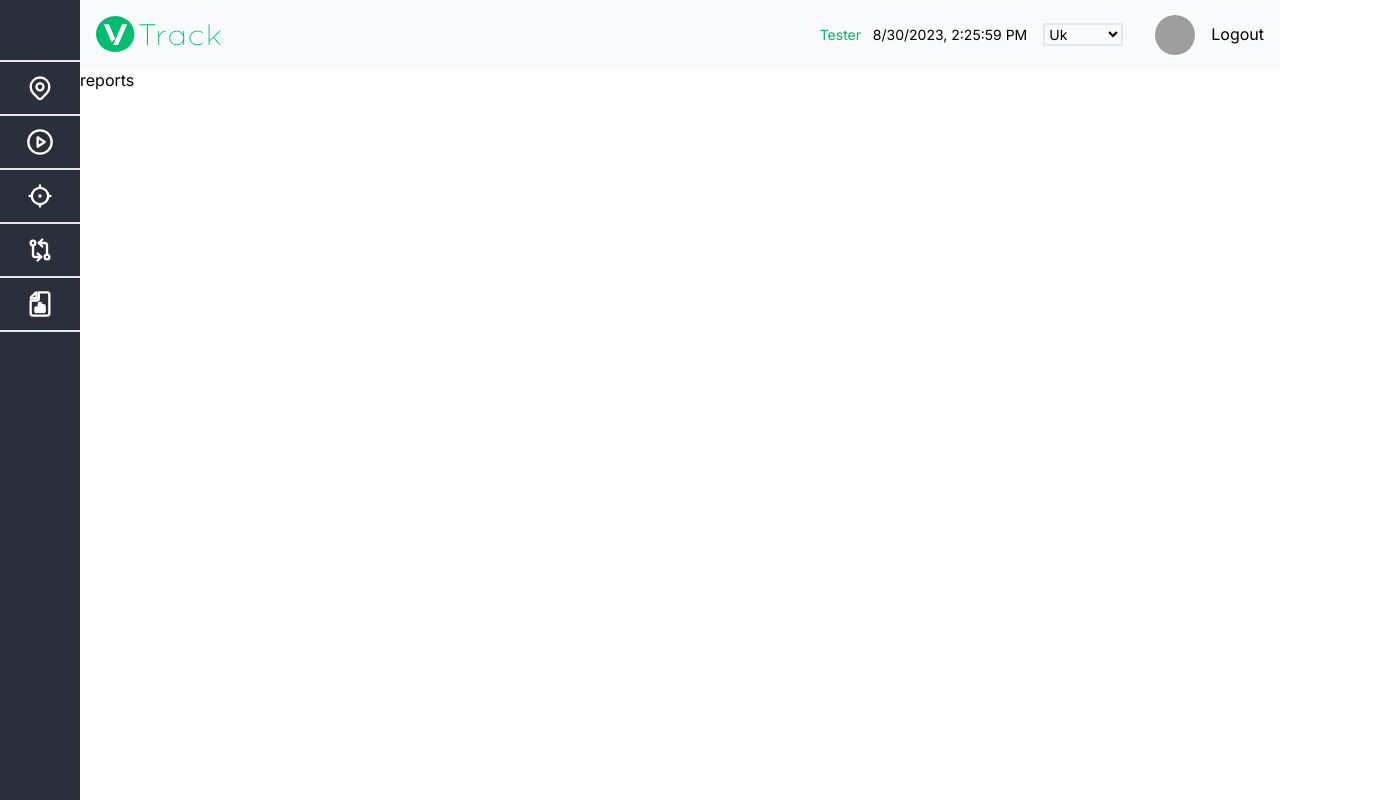
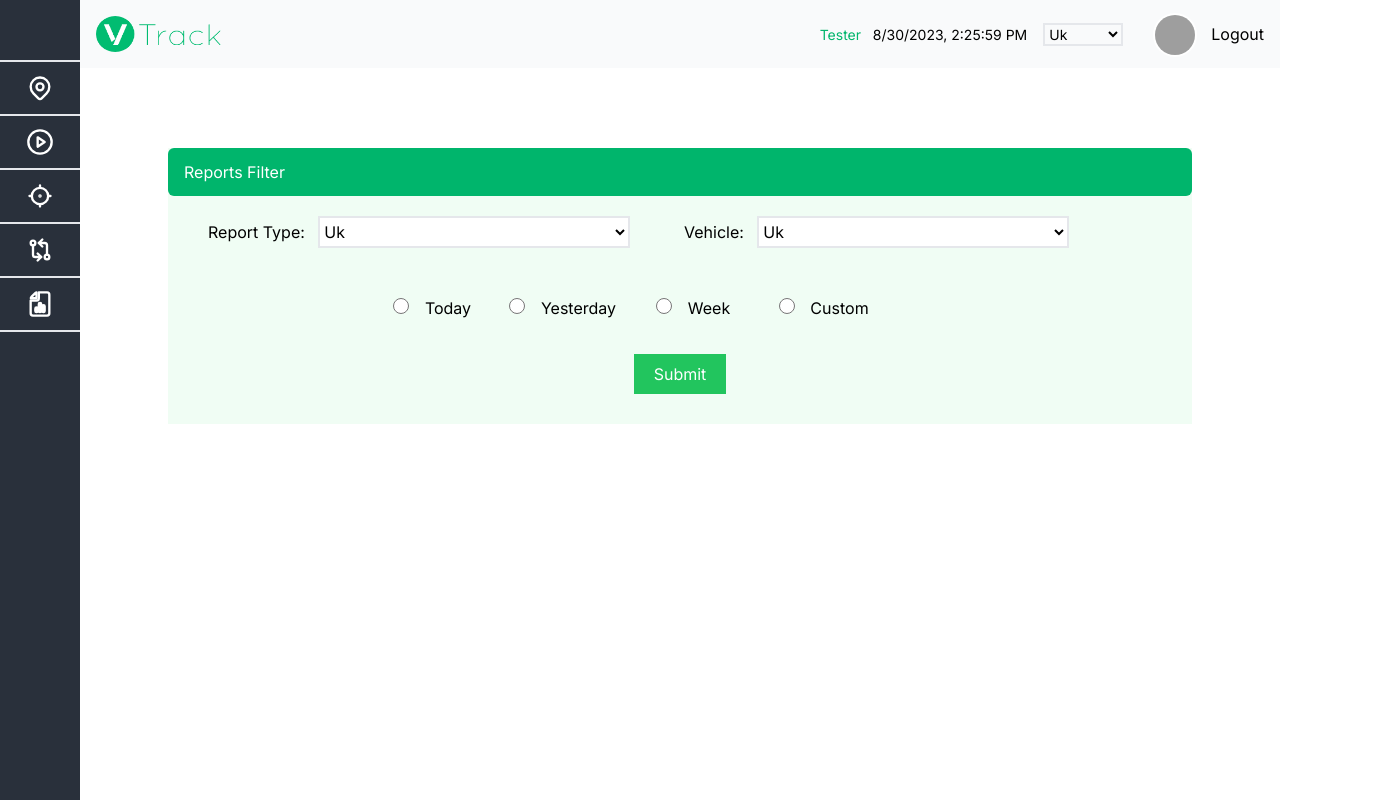
Before and after one commit to bilal-eurosoft/vtracknext, a Next.js app: page /Reports in a window 1280 px wide. Shown: the whole page, 1400 px wide, since content can reach past the window. Built offline with nearby package versions, Linux system fonts and the light colour scheme; no server answers; sample sign-in values are in the browser's storage; grey boxes are pictures that could not be loaded.

Commit message:
report page

```diff
--- a/src/app/Reports/loading.tsx
+++ /dev/null
@@ -1,14 +0,0 @@
-
-const Loading = () => {
-    return <div>
-        <div role="status">
-            <svg aria-hidden="true" className="inline fixed top-0 right-0 bottom-0 left-0 m-auto w-48 h-48  text-gray-200 animate-spin dark:text-gray-600 fill-green-500" viewBox="0 0 100 101" fill="none" xmlns="http://www.w3.org/2000/svg">
-                <path d="M100 50.5908C100 78.2051 77.6142 100.591 50 100.591C22.3858 100.591 0 78.2051 0 50.5908C0 22.9766 22.3858 0.59082 50 0.59082C77.6142 0.59082 100 22.9766 100 50.5908ZM9.08144 50.5908C9.08144 73.1895 27.4013 91.5094 50 91.5094C72.5987 91.5094 90.9186 73.1895 90.9186 50.5908C90.9186 27.9921 72.5987 9.67226 50 9.67226C27.4013 9.67226 9.08144 27.9921 9.08144 50.5908Z" fill="currentColor" />
-                <path d="M93.9676 39.0409C96.393 38.4038 97.8624 35.9116 97.0079 33.5539C95.2932 28.8227 92.871 24.3692 89.8167 20.348C85.8452 15.1192 80.8826 10.7238 75.2124 7.41289C69.5422 4.10194 63.2754 1.94025 56.7698 1.05124C51.7666 0.367541 46.6976 0.446843 41.7345 1.27873C39.2613 1.69328 37.813 4.19778 38.4501 6.62326C39.0873 9.04874 41.5694 10.4717 44.0505 10.1071C47.8511 9.54855 51.7191 9.52689 55.5402 10.0491C60.8642 10.7766 65.9928 12.5457 70.6331 15.2552C75.2735 17.9648 79.3347 21.5619 82.5849 25.841C84.9175 28.9121 86.7997 32.2913 88.1811 35.8758C89.083 38.2158 91.5421 39.6781 93.9676 39.0409Z" fill="currentFill" />
-            </svg>
-            <span className="sr-only">Loading...</span>
-        </div>
-    </div>
-}
-
-export default Loading
--- a/src/app/Reports/page.tsx
+++ b/src/app/Reports/page.tsx
@@ -1,3 +1,140 @@
 export default function Reports() {
-  return <p>reports</p>;
+  return <div>
+
+    <form className="container mx-auto lg:max-w-screen-lg">
+
+      <div className=" bg-green-50 mt-20">
+
+        <div className="grid grid-cols-1 " >
+          <p className="bg-[#00B56C] px-4 py-3 rounded-md text-white ">Reports Filter</p>
+        </div>
+
+
+        <div className="grid lg:grid-cols-2 md:grid-cols-2 sm:grid-cols-2  grid-cols-2 pt-5 px-10 gap-2 flex justify-center">
+          <div className="lg:col-span-1 md:col-span-1 sm:col-span-1 col-span-2 ">
+            <label>Report Type: &nbsp;&nbsp;
+              <select className="h-8 lg:w-4/6 w-full  border-2 boder-gray-100 bg-white outline-none">
+                <option>Uk</option>
+                <option>Uk</option>
+              </select>
+            </label>
+          </div>
+
+          <div className="lg:col-span-1 md:col-span-1 sm:col-span-1 col-span-2 lg:mt-0 md:mt-0 sm:mt-0 mt-4">
+            <label >Vehicle: &nbsp;&nbsp;
+              <select className="h-8 lg:w-4/6 w-full border-2 boder-gray-100 bg-white outline-none">
+                <option>Uk</option>
+                <option>Uk</option>
+              </select>
+            </label>
+          </div>
+
+        </div>
+        <br></br><br></br>
+
+        <div className="container grid lg:grid-cols-8  md:grid-cols-6 sm:grid-cols-5 gap-5 lg:text-center lg:mx-52 md:mx-24 sm:mx-10  flex justify-center">
+
+          <div className="lg:col-span-1 md:col-span-1 sm:col-span-1">
+            <input type="radio" className="w-5 h-4  " name="bilal" />
+            <label className=" " > &nbsp;&nbsp;Today</label>
+          </div>
+
+          <div className="lg:col-span-1 md:col-span-1 sm:col-span-1">
+            <input type="radio" className="w-5 h-4  " name="bilal" />
+            <label className=" " > &nbsp;&nbsp;Yesterday</label>
+          </div>
+
+          <div className="lg:col-span-1 md:col-span-1">
+            <input type="radio" className="w-5 h-4  " name="bilal" />
+            <label className=" " > &nbsp;&nbsp;Week</label>
+          </div>
+
+          <div className="lg:col-span-1 md:col-span-1">
+            <input type="radio" className="w-5 h-4  " name="bilal" />
+            <label className=" " > &nbsp;&nbsp;Custom</label>
+          </div>
+
+          {/* <div className="lg:col-span-1 md:col-span-2 mt-1">
+            <input type="radio" className="w-5 h-4  " name="bilal" />
+            <label className=" " > &nbsp;&nbsp;Today</label>
+          </div>
+
+          <div className="lg:col-span-1 md:col-span-3 mt-1">
+            <input type="radio" className="w-5 h-4  " name="bilal" />
+            <label className=" " > &nbsp;&nbsp;Yesterday</label>
+          </div>
+
+          <div className="lg:col-span-1 md:col-span-2 mt-1">
+            <input type="radio" className="w-5 h-4  " name="bilal" />
+            <label className=" " > &nbsp;&nbsp;Week</label>
+          </div> */}
+
+          {/*
+          <div className="lg:col-span-1 md:col-span-2 mt-1">
+            <input type="radio" className="w-5 h-4  " name="bilal" />
+            <label className=" " > &nbsp;&nbsp;Custom</label>
+          </div> */}
+          <br></br><br></br>
+          {/*
+          <div className="lg:col-span-2 md:col-span-3 mt-1">
+            <button className="bg-[#00B56C] px-5 text-white">Search</button>
+          </div> */}
+
+        </div>
+        {/* <div className="flex justify-center">
+          <div className="grid grid-cols-2  text-center  ms-10 md:gap-6  mt-5 mx-4">
+
+            <label>Enter your name: &nbsp;&nbsp;
+              <select className="h-8 w-80 border-2 boder-gray-100 bg-white outline-none">
+                <option>Uk</option>
+                <option>Uk</option>
+              </select>
+            </label>
+
+            <div className=" z-0 mb-6 group">
+              <label>Vehicle: &nbsp;&nbsp;
+                <select className="h-8 w-80 border-2 boder-gray-100 bg-white outline-none">
+                  <option>Uk</option>
+                  <option>Uk</option>
+                </select>
+              </label>
+            </div>
+
+          </div>
+
+        </div> */}
+        {/* <div className="text-white  flex justify-center items-center mt-10 mb-10" >
+          <div className="grid grid-cols-3">
+            <input type="radio" className="w-5 h-5 mt-1 " name="bilal" />
+            <label className="-ms-1 text-sm mt-1 text-gray-500" >Today</label>
+          </div>
+
+          <div className="grid grid-cols-3">
+            <input type="radio" className="w-5 h-5 mt-1" name="bilal" />
+            <label className="-ms-3 text-sm mt-1 text-gray-500"  >Yesterday</label>
+          </div>
+
+          <div className="grid grid-cols-3">
+            <input type="radio" className="w-5 h-5 mt-1" name="bilal" />
+            <label className="-ms-1 text-sm mt-1 text-gray-500" >Week</label>
+          </div>
+
+          <div className="grid grid-cols-3">
+            <input type="radio" className="w-5 h-5 mt-1" name="bilal" id="html" />
+            <label className="-ms-1 text-sm mt-1 text-gray-500" >Custom</label>
+          </div>
+        </div> */}
+        <div className="text-white h-20 flex justify-center items-center" >
+          <button className="bg-green-500 py-2 px-5 mb-5">Submit</button>
+        </div>
+
+      </div>
+
+    </form>
+
+    {/* <div className="sm:container sm:mx-auto grid grid-cols-3 md:grid-cols-2 lg:grid-cols-1 ">
+      <p className="bg-[#00B56C] px-4 py-1 text-white ">Reports Filter</p>
+    </div> */}
+
+  </div>
 }
```
